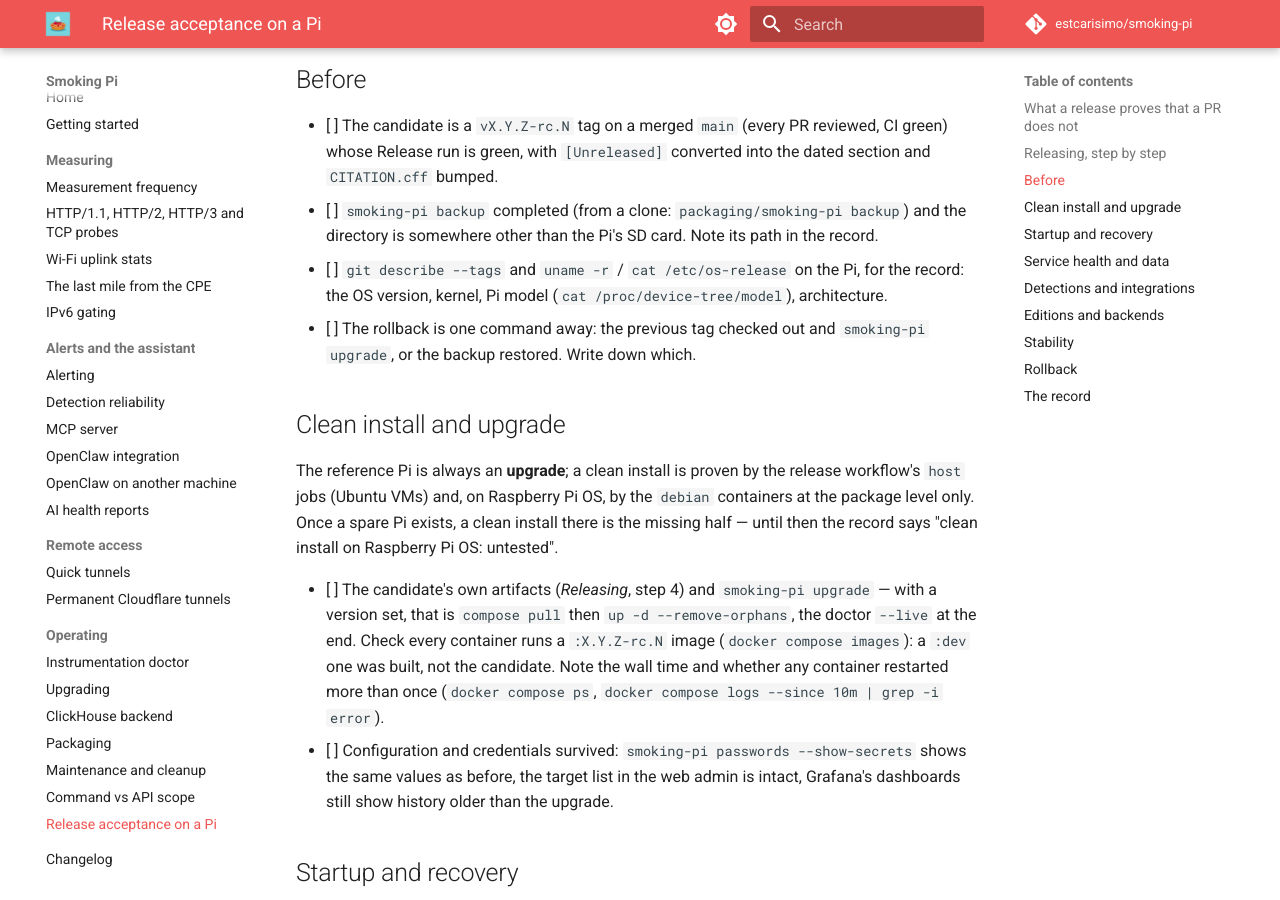
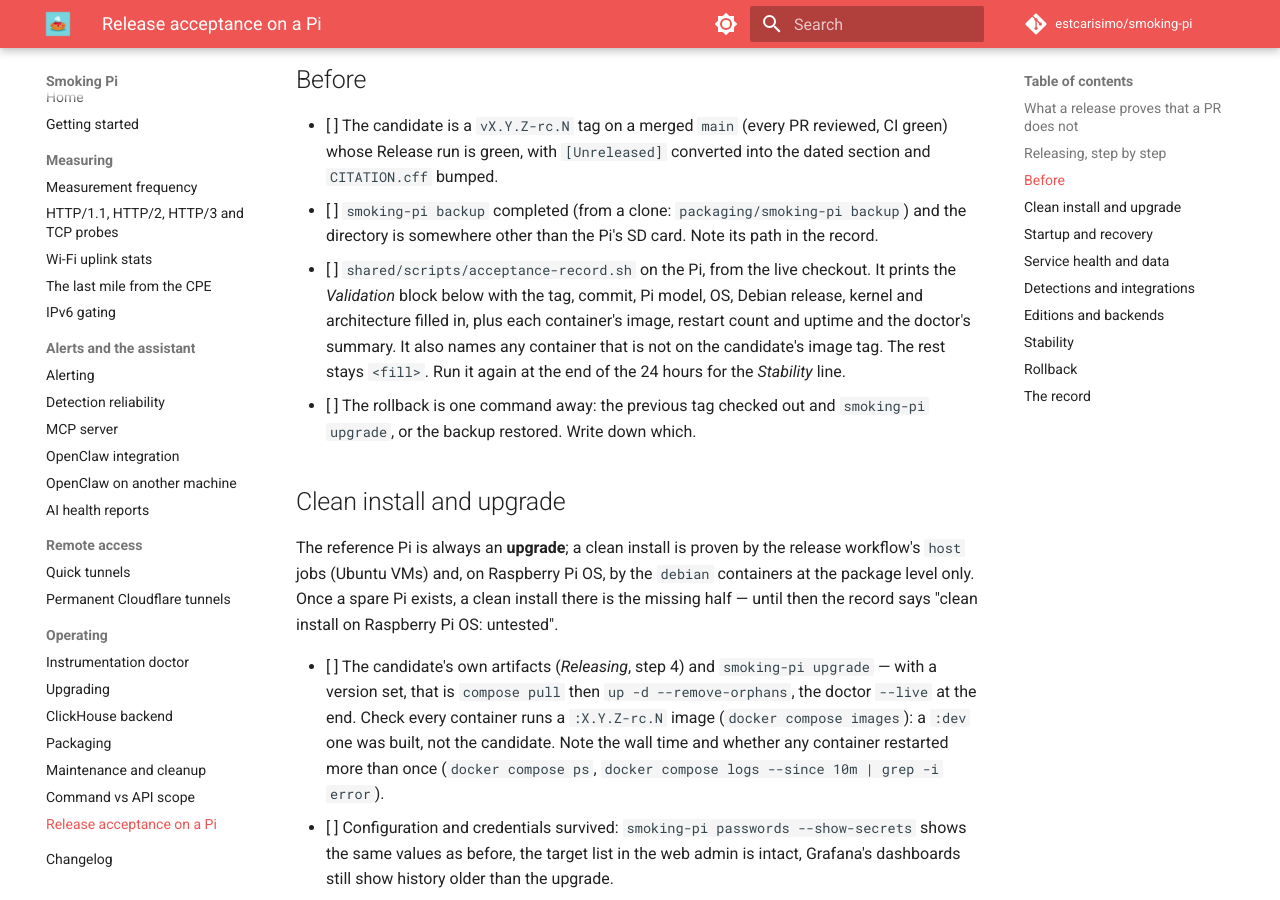
Before and after one commit to estcarisimo/smoking-pi, an MkDocs documentation site: the page built from docs/release-acceptance.md, in a window 1280 px wide and 900 px high, scrolled down 2070 px. Built offline with MkDocs 1.6.1 and Material for MkDocs 9.7.7, drawn with Linux system fonts in a browser that asks for light colours; comment, search, counter and statistics services are not loaded.

Commit message:
feat(release): acceptance-record.sh fills the Validation block from the Pi
Co-Authored-By: Claude Opus 5.5 <noreply@anthropic.com>

```diff
--- a/docs/release-acceptance.md
+++ b/docs/release-acceptance.md
@@ -83,9 +83,13 @@ the same commit.
 - [ ] `smoking-pi backup` completed (from a clone: `packaging/smoking-pi backup`) and
   the directory is somewhere other than the Pi's SD card. Note its path in
   the record.
-- [ ] `git describe --tags` and `uname -r` / `cat /etc/os-release` on the
-  Pi, for the record: the OS version, kernel, Pi model
-  (`cat /proc/device-tree/model`), architecture.
+- [ ] `shared/scripts/acceptance-record.sh` on the Pi, from the live
+  checkout. It prints the *Validation* block below with the tag, commit, Pi
+  model, OS, Debian release, kernel and architecture filled in, plus each
+  container's image, restart count and uptime and the doctor's summary. It
+  also names any container that is not on the candidate's image tag. The
+  rest stays `<fill>`. Run it again at the end of the 24 hours for the
+  *Stability* line.
 - [ ] The rollback is one command away: the previous tag checked out and
   `smoking-pi upgrade`, or the backup restored. Write down which.
 
```
Also changed, not shown: CHANGELOG.md (+7 -0 lines), 1 other file.
